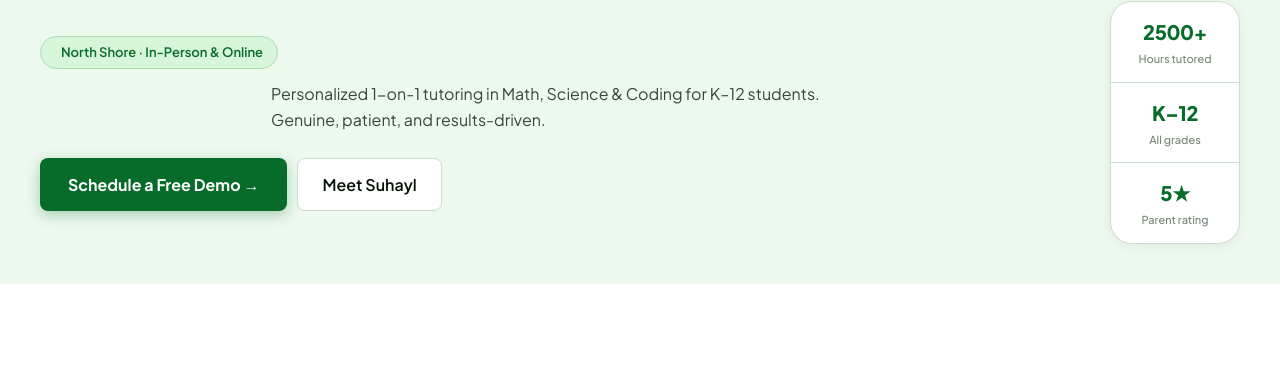
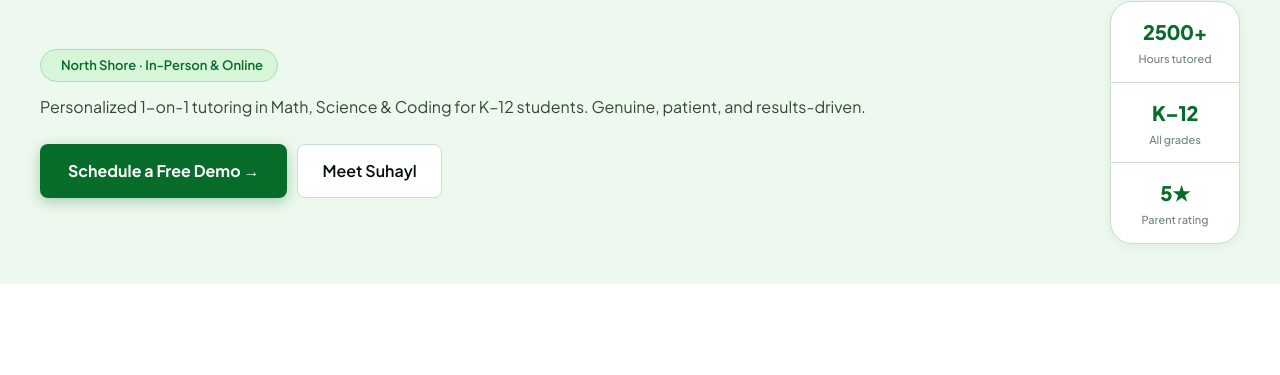
Before and after one commit to suhaylp/northvantutoring, a plain HTML site: page index.html in a window 1280 px wide. Shown: the part 425-800 px from the top of the page. Drawn offline with Linux system fonts and the light colour scheme.

Commit message:
Fix hero-sub indentation in body band
Co-Authored-By: Claude Sonnet 4.6 <noreply@anthropic.com>

```diff
--- a/index.html
+++ b/index.html
@@ -243,7 +243,8 @@ body {
 .hero-body-right { flex-shrink: 0; }
 .hero-body .hero-sub {
   font-size: 16px; color: var(--mid);
-  line-height: 1.65; margin-bottom: 24px;
+  line-height: 1.65; margin: 0 0 24px;
+  max-width: none;
   text-wrap: pretty; text-align: left;
 }
 .hero-body .hero-actions { display: flex; gap: 10px; flex-wrap: wrap; margin-bottom: 0; }
```
